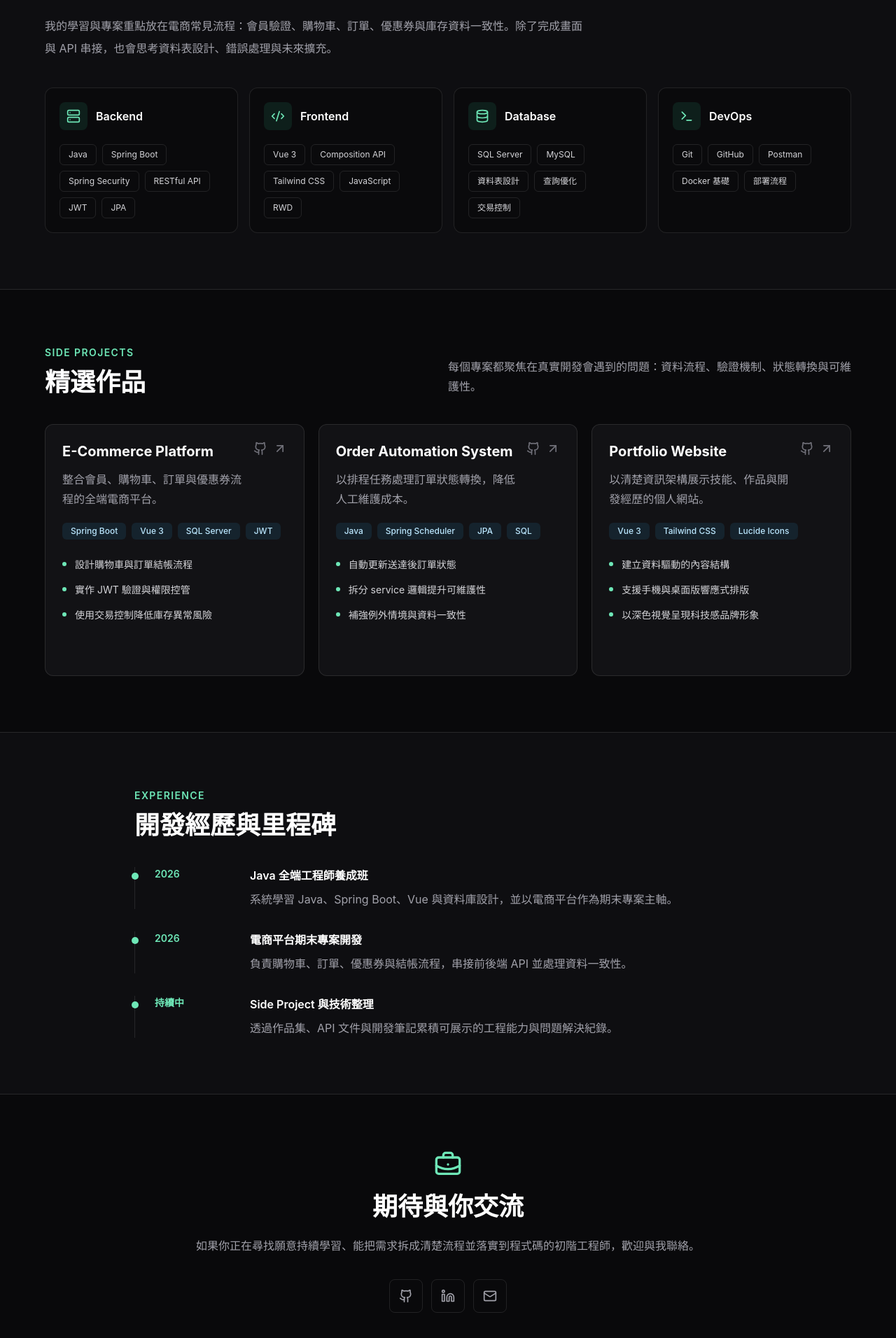
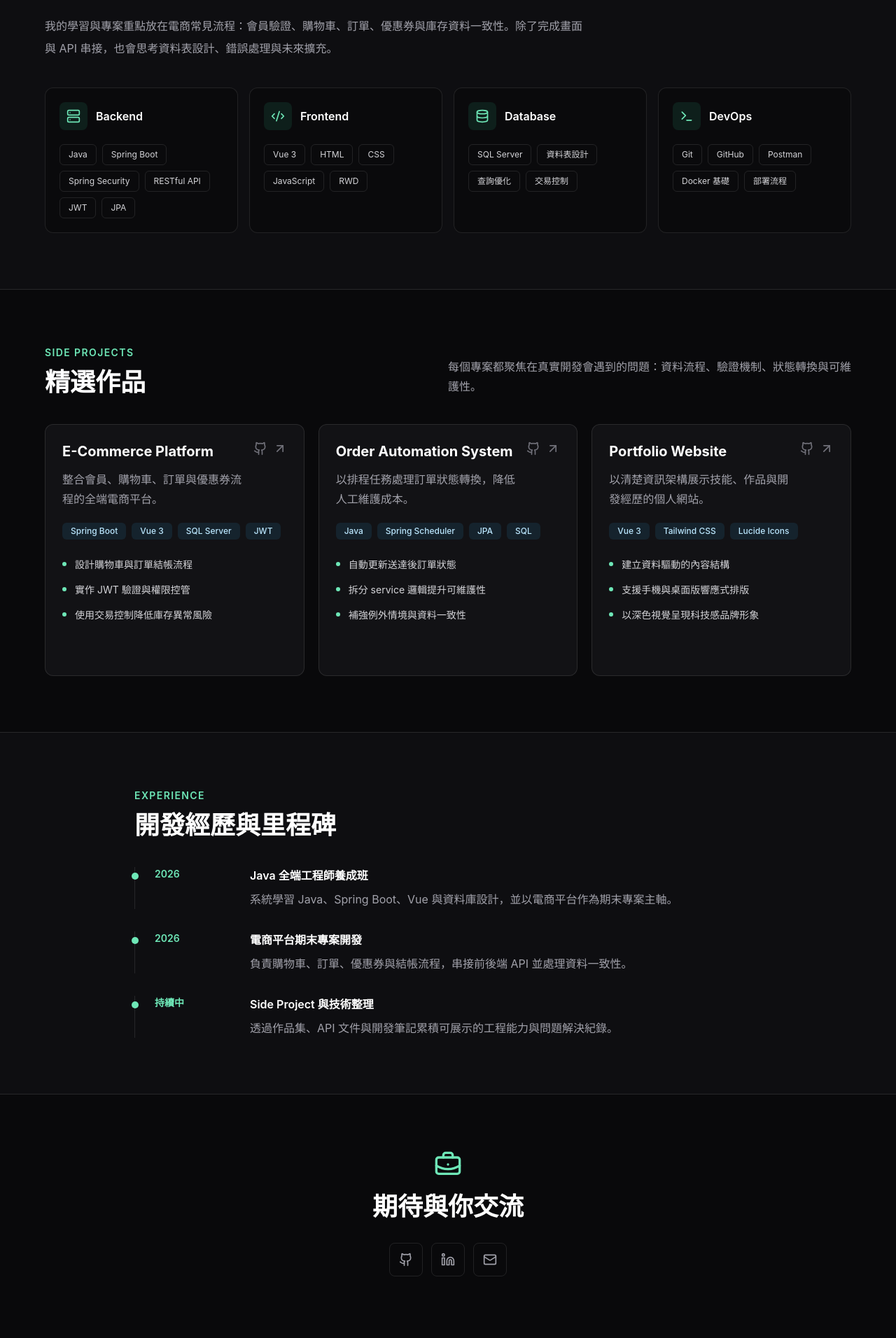
Before and after one commit to sagartia/ShuPortfolio, a Vue app: page / in a window 1280 px wide. Shown: the part 948-2860 px from the top of the page at 70% size. Built offline with nearby package versions, Linux system fonts and the light colour scheme.

Commit message:
update portfolio content

```diff
--- a/src/App.vue
+++ b/src/App.vue
@@ -30,12 +30,12 @@ const skillGroups = ref([
   {
     title: 'Frontend',
     icon: Code2,
-    skills: ['Vue 3', 'Composition API', 'Tailwind CSS', 'JavaScript', 'RWD'],
+    skills: ['Vue 3', 'HTML', 'CSS', 'JavaScript', 'RWD'],
   },
   {
     title: 'Database',
     icon: Database,
-    skills: ['SQL Server', 'MySQL', '資料表設計', '查詢優化', '交易控制'],
+    skills: ['SQL Server', '資料表設計', '查詢優化', '交易控制'],
   },
   {
     title: 'DevOps',
@@ -90,9 +90,9 @@ const experiences = ref([
 ])
 
 const contactLinks = ref([
-  { label: 'GitHub', href: 'https://github.com/', icon: Github },
-  { label: 'LinkedIn', href: 'https://www.linkedin.com/', icon: Linkedin },
-  { label: 'Email', href: 'mailto:your.email@example.com', icon: Mail },
+  { label: 'GitHub', href: 'https://github.com/sagartia', icon: Github },
+  { label: 'LinkedIn', href: 'https://www.linkedin.com/in/shu-yu-yang-44a598417', icon: Linkedin },
+  { label: 'Email', href: 'shuyu020515@gmail.com', icon: Mail },
 ])
 </script>
 
@@ -292,9 +292,6 @@ const contactLinks = ref([
       <div class="mx-auto max-w-3xl text-center">
         <BriefcaseBusiness class="mx-auto size-10 text-emerald-300" />
         <h2 class="mt-5 text-3xl font-bold text-white sm:text-4xl">期待與你交流</h2>
-        <p class="mt-5 leading-8 text-zinc-400">
-          如果你正在尋找願意持續學習、能把需求拆成清楚流程並落實到程式碼的初階工程師，歡迎與我聯絡。
-        </p>
         <div class="mt-8 flex justify-center gap-3">
           <a
             v-for="link in contactLinks"
```
Also changed, not shown: 1 other file (tests, documents, lock files or other folders).
